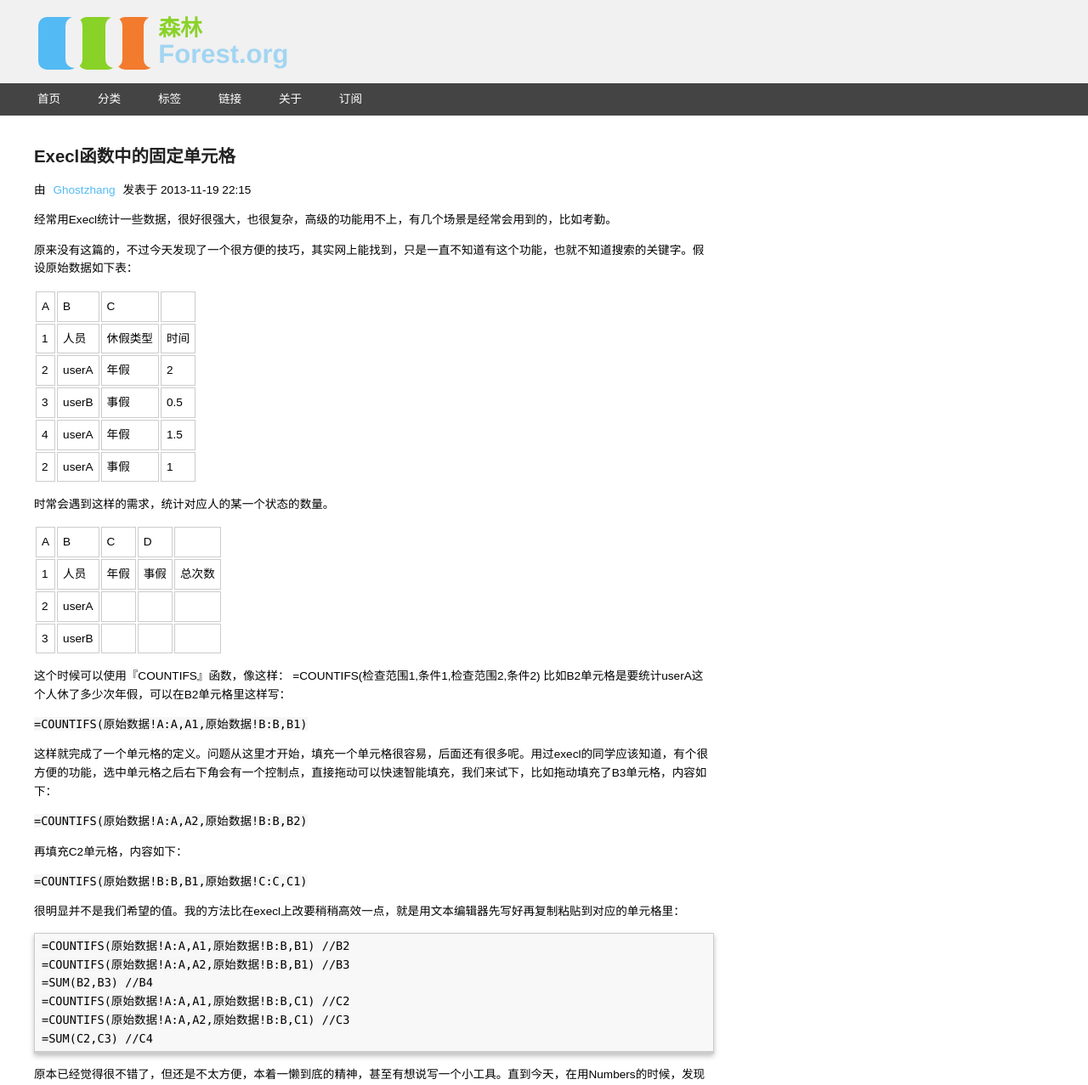
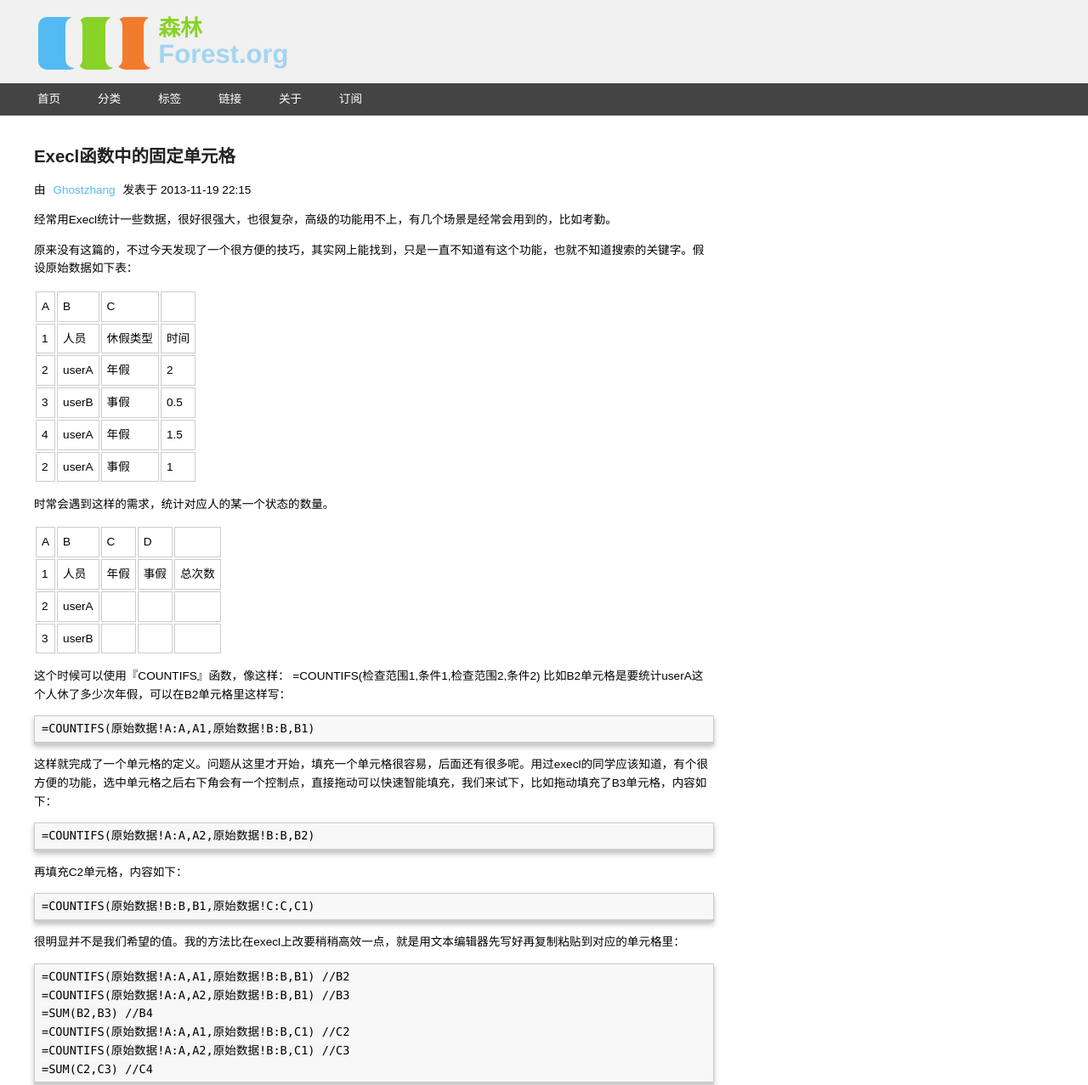
Before and after one commit to ghostzhang/ghostzhang.github.io, a Jekyll site: the page built from _posts/2013-11-19-Execl函数中的固定单元格.md, in a window 1280 px wide. Shown: the top 1277 px of the page at 85% size. Built offline with Jekyll 4.4.1, drawn with Linux system fonts in a browser that asks for light colours; comment, search, counter and statistics services are not loaded.

Commit message:
更新文章

```diff
--- a/_posts/2013-11-19-Execl函数中的固定单元格.md
+++ b/_posts/2013-11-19-Execl函数中的固定单元格.md
@@ -15,7 +15,7 @@ published: true
 
 原来没有这篇的，不过今天发现了一个很方便的技巧，其实网上能找到，只是一直不知道有这个功能，也就不知道搜索的关键字。假设原始数据如下表：
 
-A  | B | C
+| A  | B | C
 1 | 人员 | 休假类型 | 时间
 2 | userA | 年假 | 2
 3 | userB | 事假 | 0.5
@@ -24,24 +24,24 @@ A  | B | C
 
 时常会遇到这样的需求，统计对应人的某一个状态的数量。
 
-A | B | C | D
+| A | B | C | D
 1 | 人员 | 年假 | 事假 | 总次数
 2 | userA | | | |
 3 | userB | | | |
 
 这个时候可以使用『COUNTIFS』函数，像这样： =COUNTIFS(检查范围1,条件1,检查范围2,条件2) 比如B2单元格是要统计userA这个人休了多少次年假，可以在B2单元格里这样写：
 
-`=COUNTIFS(原始数据!A:A,A1,原始数据!B:B,B1)`
+	=COUNTIFS(原始数据!A:A,A1,原始数据!B:B,B1)
 
 这样就完成了一个单元格的定义。问题从这里才开始，填充一个单元格很容易，后面还有很多呢。用过execl的同学应该知道，有个很方便的功能，选中单元格之后右下角会有一个控制点，直接拖动可以快速智能填充，我们来试下，比如拖动填充了B3单元格，内容如下：
 
 
-`=COUNTIFS(原始数据!A:A,A2,原始数据!B:B,B2)`
+	=COUNTIFS(原始数据!A:A,A2,原始数据!B:B,B2)
 
 再填充C2单元格，内容如下：
 
 
-`=COUNTIFS(原始数据!B:B,B1,原始数据!C:C,C1)`
+	=COUNTIFS(原始数据!B:B,B1,原始数据!C:C,C1)
 
 很明显并不是我们希望的值。我的方法比在execl上改要稍稍高效一点，就是用文本编辑器先写好再复制粘贴到对应的单元格里：
 
@@ -63,7 +63,7 @@ A | B | C | D
 
 windows版的没有找到，但功能是支持的，同样只需要在要保留的行或列前面加上一个美元符号 $ 即可。于是只要这样：
 
-`=COUNTIFS(原始数据!$A:$A,$A1,原始数据!$B:$B,B$1)`
+	=COUNTIFS(原始数据!$A:$A,$A1,原始数据!$B:$B,B$1)
 
 然后使用自动填充的功能就可以了，简单快捷，再也不用编辑器一个个改了，感激涕零。
 
```
